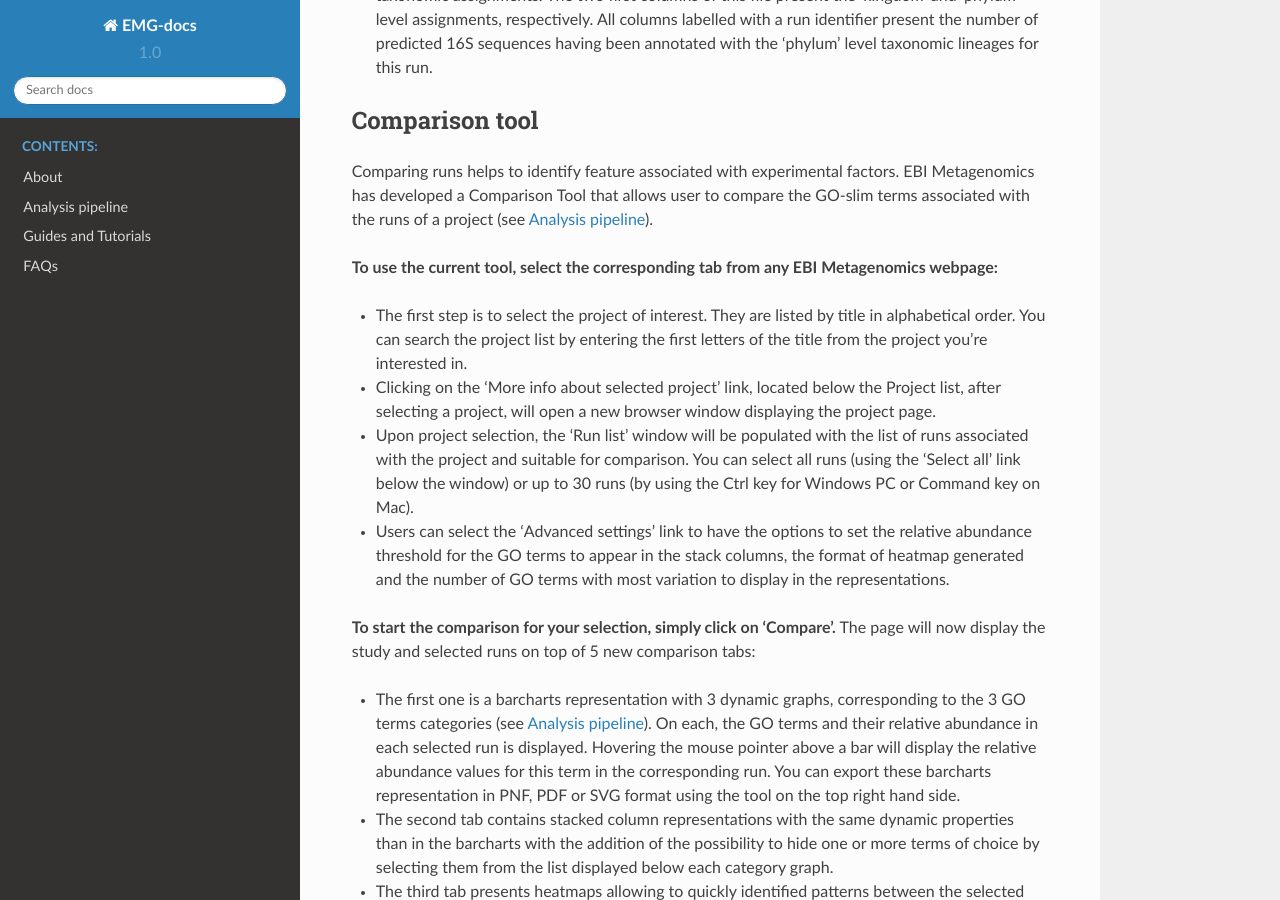
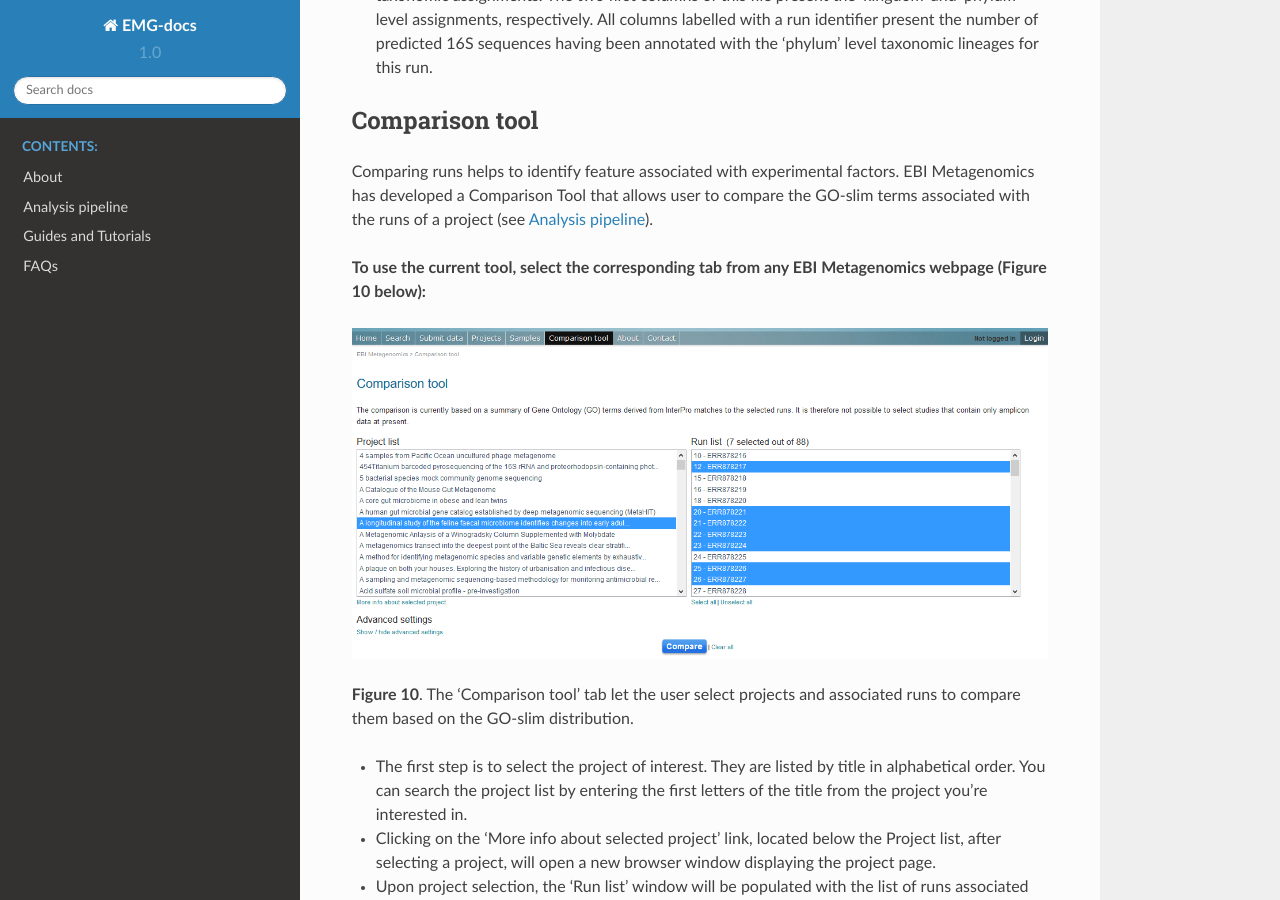
Before and after one commit to EBI-Metagenomics/EMG-docs, a Sphinx documentation site: the page built from docs/portal.rst, in a window 1280 px wide and 900 px high, scrolled down 8877 px. Built offline with Sphinx 7.4.7 and the Read the Docs theme 2.0.0, drawn with Linux system fonts in a browser that asks for light colours.

Commit message:
Update portal.rst

```diff
--- a/docs/portal.rst
+++ b/docs/portal.rst
@@ -133,7 +133,10 @@ Comparison tool
 ---------------
 Comparing runs helps to identify feature associated with experimental factors. EBI Metagenomics has developed a Comparison Tool that allows user to compare the GO-slim terms associated with the runs of a project (see `Analysis pipeline <https://github.com/ProteinsWebTeam/EMG-docs/blob/master/docs/analysis.rst>`__).
 
-**To use the current tool, select the corresponding tab from any EBI Metagenomics webpage:**
+**To use the current tool, select the corresponding tab from any EBI Metagenomics webpage (Figure 10 below):**
+
+.. image:: images/comp.PNG
+**Figure 10**. The 'Comparison tool' tab let the user select projects and associated runs to compare them based on the GO-slim distribution.
 
 - The first step is to select the project of interest. They are listed by title in alphabetical order. You can search the project list by entering the first letters of the title from the project you’re interested in.
 - Clicking on the ‘More info about selected project’ link, located below the Project list, after selecting a project, will open a new browser window displaying the project page.
```
